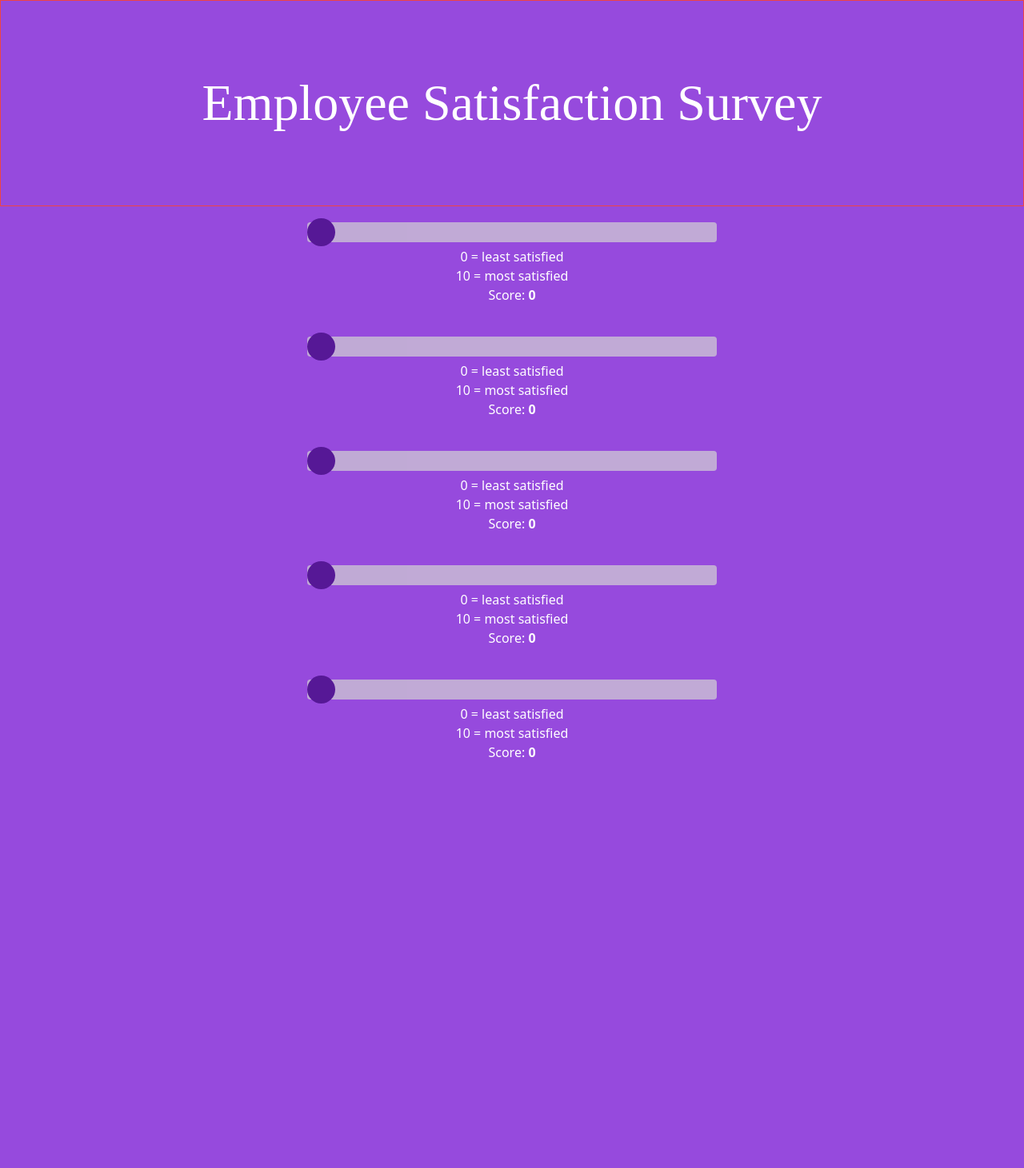
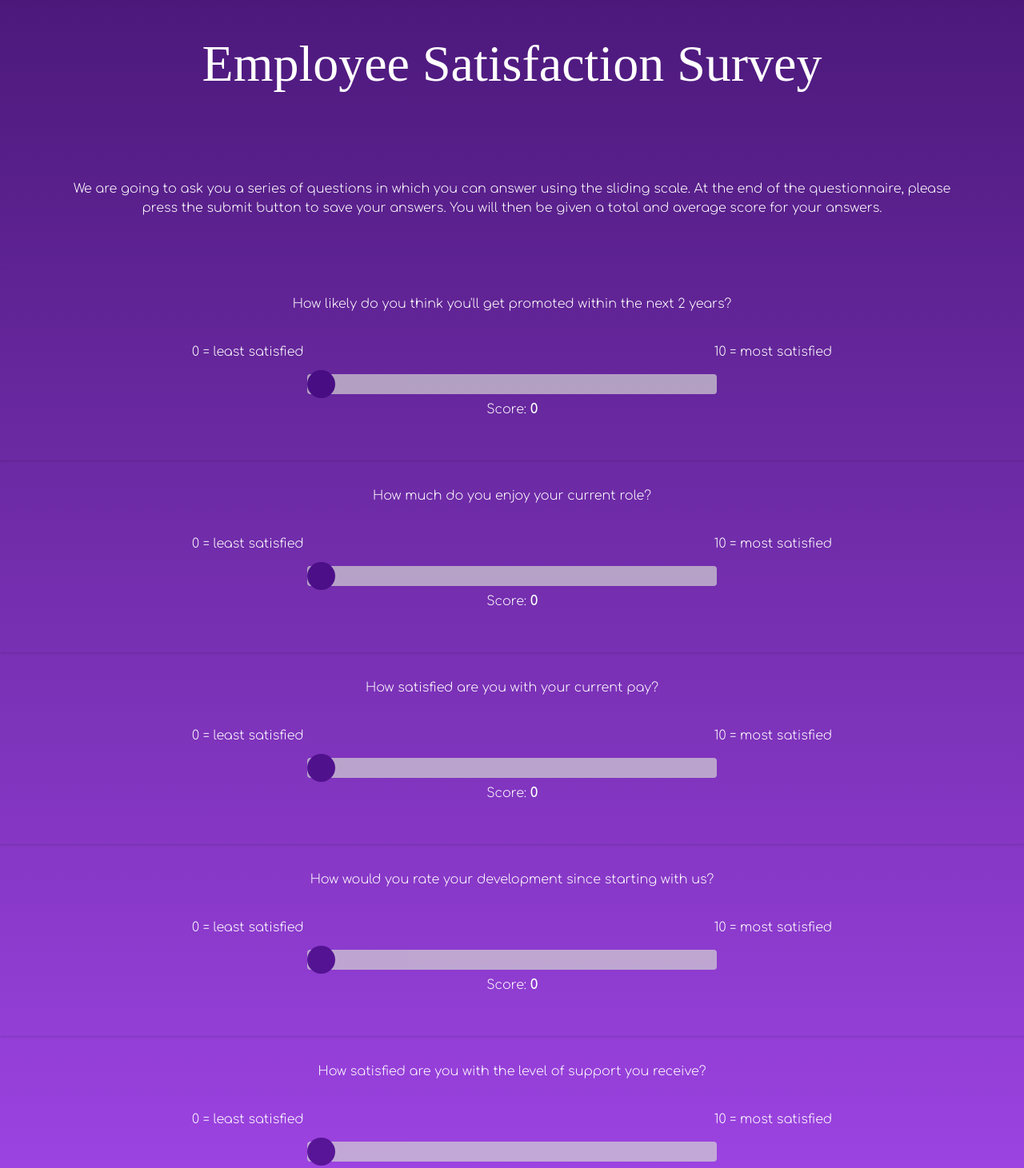
Before and after one commit to tommo593/job_satisfaction_ts, a React (Vite) app: page / in a window 1280 px wide. Shown: the top 1461 px of the page at 80% size. Before the commit the page ends 973 px from the top, so only its background shows below. Built offline with nearby package versions, Linux system fonts and the light colour scheme; a web font is replaced by a local one.

Commit message:
ch-ch-ch-changes

```diff
--- a/src/App.tsx
+++ b/src/App.tsx
@@ -1,19 +1,44 @@
 import "./App.css";
 import "./index.css";
 import Slider from "./components/Slider";
+import Header from "./components/Header";
 
 function App() {
   return (
     <>
       <div>
-        <h1 className="border border-red-500 py-20">
-          Employee Satisfaction Survey
-        </h1>
-        <Slider />
-        <Slider />
-        <Slider />
-        <Slider />
-        <Slider />
+        <div>
+          <h1 className="py-8">Employee Satisfaction Survey</h1>
+        </div>
+        <div className="py-8">
+          <Header />
+        </div>
+        <div className="py-8 shadow">
+          <p>
+            How likely do you think you'll get promoted within the next 2 years?
+          </p>
+          <Slider />
+        </div>
+        <div className="py-8 shadow">
+          <p>How much do you enjoy your current role?</p>
+          <Slider />
+        </div>
+        <div className="py-8 shadow">
+          <p>How satisfied are you with your current pay?</p>
+          <Slider />
+        </div>
+        <div className="py-8 shadow">
+          <p>How would you rate your development since starting with us?</p>
+          <Slider />
+        </div>
+        <div className="py-8 shadow">
+          <p>How satisfied are you with the level of support you receive?</p>
+          <Slider />
+        </div>
+        <div className="py-8 shadow">
+          <p>How satisfied are you with your contributions so far?</p>
+          <Slider />
+        </div>
       </div>
     </>
   );
--- /dev/null
+++ b/src/components/Header.tsx
@@ -0,0 +1,14 @@
+const Header = () => {
+  return (
+    <div className="py-8 px-20">
+      <p>
+        We are going to ask you a series of questions in which you can answer
+        using the sliding scale. At the end of the questionnaire, please press
+        the submit button to save your answers. You will then be given a total
+        and average score for your answers.
+      </p>
+    </div>
+  );
+};
+
+export default Header;
--- a/src/components/Slider.tsx
+++ b/src/components/Slider.tsx
@@ -1,4 +1,8 @@
 import React, { useState } from "react";
+
+type Slider = {
+  text: string;
+};
 
 const Slider: React.FC = () => {
   const [value, setValue] = useState<number>(0); // Initialize state with type annotation
@@ -9,6 +13,10 @@ const Slider: React.FC = () => {
 
   return (
     <div className="py-5">
+      <div className="flex justify-between px-60 py-4">
+        <p>0 = least satisfied</p>
+        <p>10 = most satisfied</p>
+      </div>
       <input
         type="range"
         min="0"
@@ -18,10 +26,6 @@ const Slider: React.FC = () => {
         id="myRange"
         onChange={handleSliderChange} // Handle change event
       />
-      <div className="inline justify-between">
-        <p>0 = least satisfied</p>
-        <p>10 = most satisfied</p>
-      </div>
       <p>
         Score: <strong>{value}</strong>
       </p>{" "}
--- a/src/index.css
+++ b/src/index.css
@@ -1,4 +1,5 @@
 @import url("https://fonts.googleapis.com/css2?family=Gamja+Flower&display=swap");
+@import url("https://fonts.googleapis.com/css2?family=Comfortaa:wght@300&display=swap");
 
 @tailwind base;
 @tailwind components;
@@ -18,17 +19,18 @@ h1 {
 
 body {
   color: white;
-  /* background-image: linear-gradient(
-    to top,
+  background-image: linear-gradient(
+    to bottom,
     rgb(76, 25, 123),
     rgb(173, 76, 247)
-  ); */
-  background: rgb(150, 74, 221);
+  );
+  /*background: rgb(150, 74, 221);*/
   scroll-behavior: smooth;
+  font-family: "Comfortaa";
 }
 
 .slidecontainer {
-  width: 60%;
+  width: 50%;
 }
 
 /* The slider itself */
```
Also changed, not shown: src/main.tsx (+7 -7 lines), 1 other file (tests, documents, lock files or other folders).
